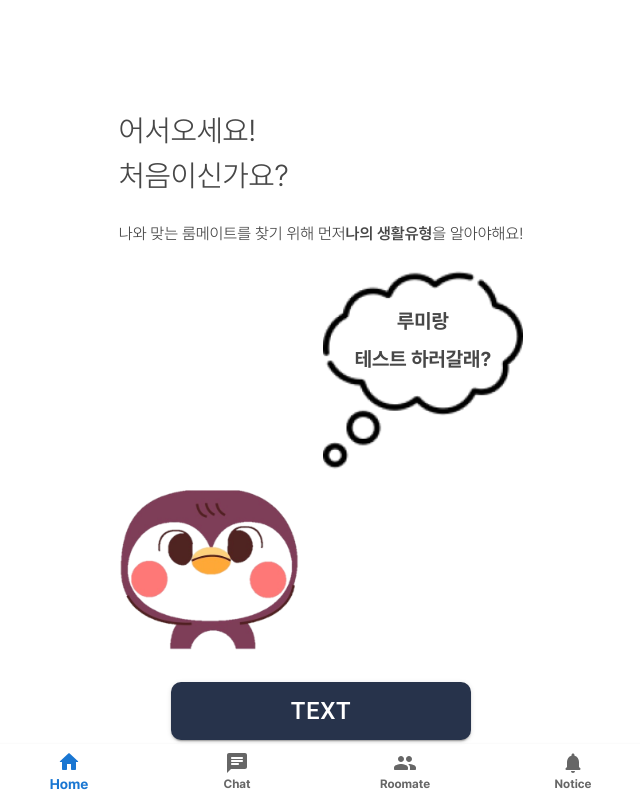
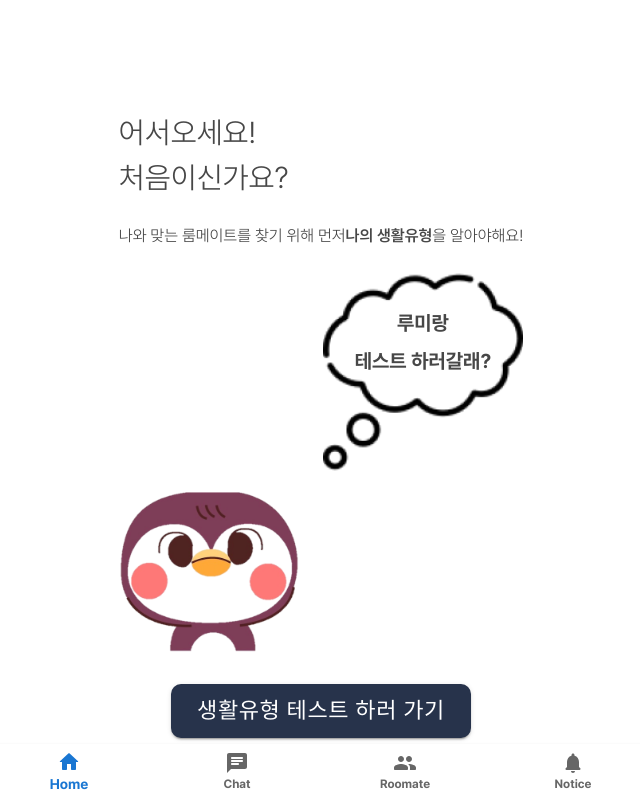
Before and after one commit to causyj/Roomate-FE, a React (Create React App) app: page /testpage in a window 1280 px wide. Shown: the whole page, without its empty margins (319-959 px from the left). Built offline with nearby package versions, Linux system fonts and the light colour scheme.

Commit message:
Update Button.tsx

```diff
--- a/src/components/common/Button.tsx
+++ b/src/components/common/Button.tsx
@@ -4,20 +4,17 @@ import { styled } from '@mui/material/styles';
 const ColorButton = styled(MUIButton)<ButtonProps>(({ theme }) => ({
     color: theme.palette.getContrastText('#27334B'),
     backgroundColor: '#27334B',
-    fontSize: 24,
+    fontSize: 22,
     '&:hover': {
-      backgroundColor: '#354565',
+      backgroundColor: '#27334B',
     },
-    padding: '8px 120px',
-
-    fontFamily: 'Roboto',
+    padding: '8px',
+    width: '300px',
+    fontFamily: 'Pretendard',
     borderRadius : '10px'
-
   }));
-export function Button() {
+export function Button({ buttonText }: { buttonText: string }) {
     return (
-       <div>
-            <ColorButton variant="contained">Text</ColorButton>
-       </div>
+        <ColorButton variant="contained">{buttonText}</ColorButton>
     )
 }
--- a/src/pages/testpage/TestPage.tsx
+++ b/src/pages/testpage/TestPage.tsx
@@ -1,4 +1,4 @@
-import TestPageIntro from "./TestPageIntro";
+import TestPageIntro from "./TestPageIntro"
 
 export function TestPage() {
     return (
--- a/src/pages/testpage/TestPageIntro.tsx
+++ b/src/pages/testpage/TestPageIntro.tsx
@@ -22,8 +22,7 @@ const GoToTest = () => {
             <div>
                 <img src={process.env.PUBLIC_URL + '/roomie.png'} alt="Roomie" style={{width : '180px'}} />
             </div>
-            <div className="flex items-center justify-center mt-8"><Button/></div>
-
+            <div className="flex items-center justify-center mt-8"><Button buttonText="생활유형 테스트 하러 가기"/></div>
         </div>
     )
 }
@@ -34,12 +33,3 @@ export default function TestPageIntro() {
         </div>
     )
 }
-
-
-// <div className="flex flex-col p-12 h-full">
-// {/* 이전 내용은 생략 */}
-
-// <div className="flex justify-center mt-auto mb-4">
-//     <Button />
-// </div>
-// </div>
```
